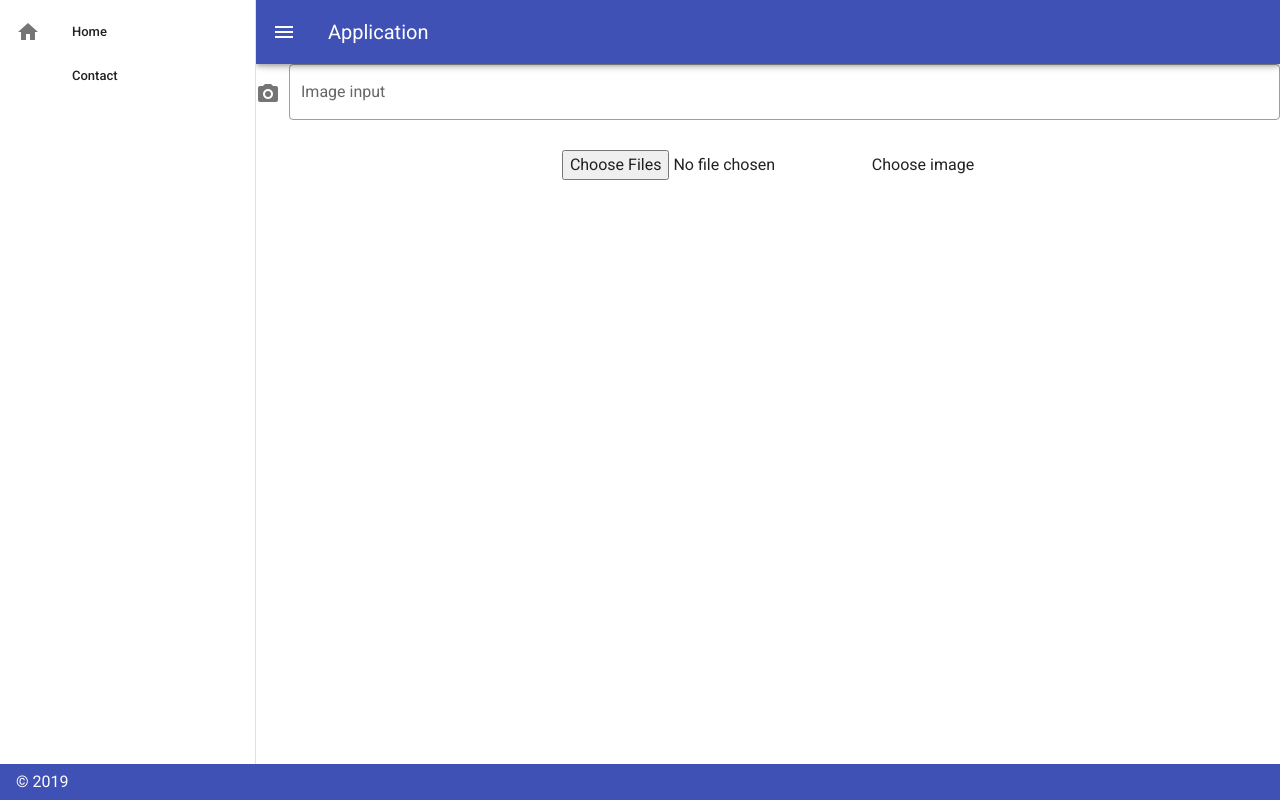
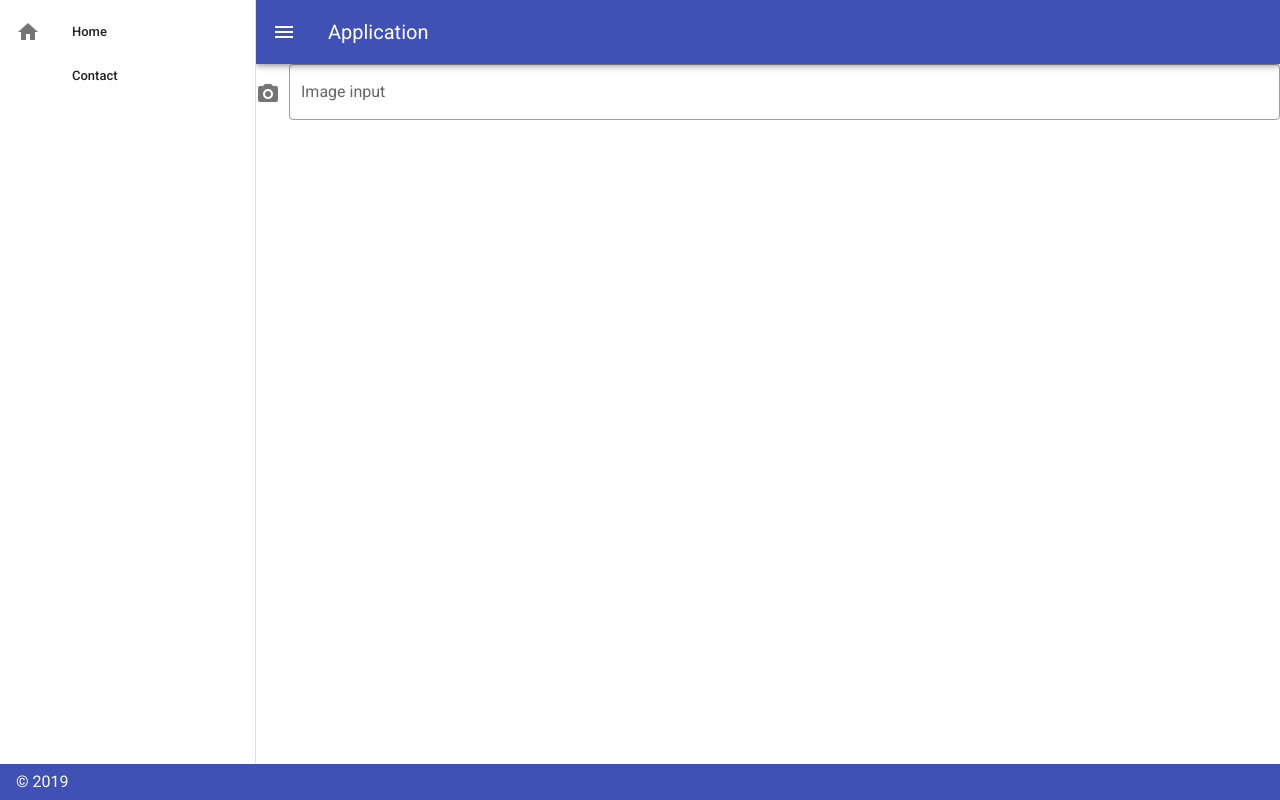
Before and after one commit to nickvdw/image-to-voronoi, a Vue app: page / in a window 1280 px wide. Built offline with nearby package versions, Linux system fonts and the light colour scheme.

Commit message:
Removed second image upload input

```diff
--- a/src/App.vue
+++ b/src/App.vue
@@ -37,23 +37,10 @@
             placeholder="Select your image"
             prepend-icon="mdi-camera"
             outlined
+            id="inputimage"
             @change="uploadedImage"
             :show-size="1000"
           />
-        </v-row>
-        <v-row align="start" justify="center">
-          <div class="custom-file">
-            <input
-              type="file"
-              multiple="false"
-              accept="image/*"
-              id="inputfile"
-              @change="uploadedImage"
-            />
-            <label class="custom-file-label" for="input-file">
-              Choose image
-            </label>
-          </div>
         </v-row>
         <v-row align="start" justify="center">
           <div id="voronoiCanvas" />
@@ -117,7 +104,7 @@ export default {
       });
 
       // Transfer the image to greyscale and compute the centroids
-      uploadImage(document.getElementById("inputfile")).then(imageData => {
+      uploadImage(document.getElementById("inputimage")).then(imageData => {
         const originalImageData = {
           width: imageData.width,
           height: imageData.height,
```
